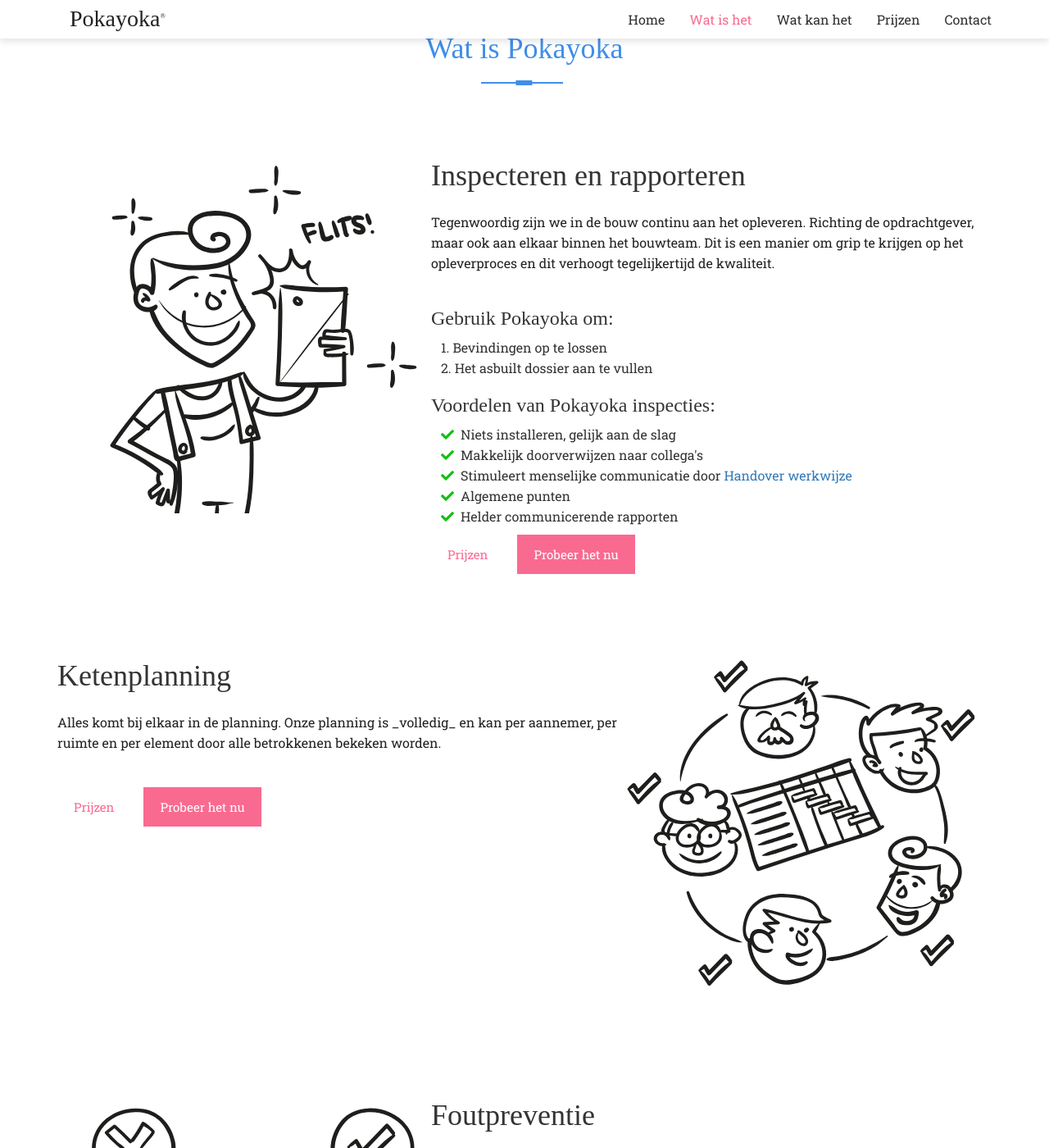
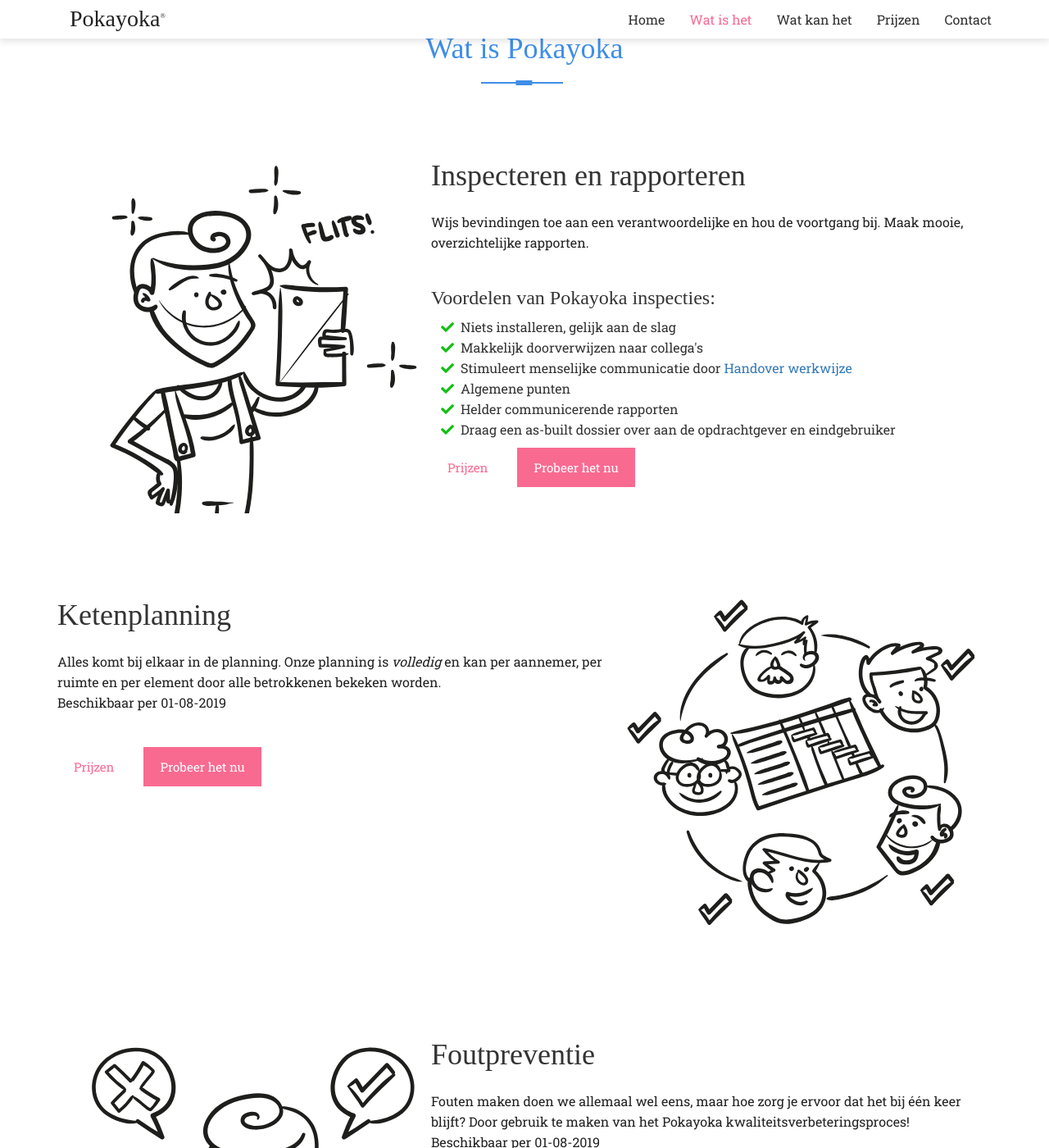
Before and after one commit to sandersoeteman/sandersoeteman.github.io, a Jekyll site: the page built from index.html, in a window 1280 px wide and 1400 px high, scrolled down 965 px. Shown: the whole window at 82% size. Built offline with Jekyll 4.4.1, drawn with Linux system fonts in a browser that asks for light colours; nearby versions of some CDN libraries; some web fonts are replaced; some of the changed text lies outside the part shown.

Commit message:
teksten etc

```diff
--- a/_includes/about_section.html
+++ b/_includes/about_section.html
@@ -26,17 +26,10 @@
                 Inspecteren en rapporteren
               </h2>
               <p class="para-mb">
-                Tegenwoordig zijn we in de bouw continu aan het opleveren.
-                Richting de opdrachtgever, maar ook aan elkaar binnen het
-                bouwteam. Dit is een manier om grip te krijgen op het
-                opleverproces en dit verhoogt tegelijkertijd de kwaliteit.
+                Wijs bevindingen toe aan een verantwoordelijke en hou de
+                voortgang bij. Maak mooie, overzichtelijke rapporten.
               </p>
 
-              <h3>Gebruik Pokayoka om:</h3>
-              <ol class="benefits">
-                <li>1. Bevindingen op te lossen</li>
-                <li>2. Het asbuilt dossier aan te vullen</li>
-              </ol>
               <h3>Voordelen van Pokayoka inspecties:</h3>
               <ul class="benefits">
                 <li>
@@ -55,6 +48,10 @@
                 <li>
                   <i class="fas fa-check"></i>Helder communicerende rapporten
                 </li>
+                <li>
+                  <i class="fas fa-check"></i>Draag een as-built dossier over
+                  aan de opdrachtgever en eindgebruiker
+                </li>
               </ul>
               <div class="themeix-button-group">
                 {% include action_buttons.html %}
@@ -71,8 +68,10 @@
               </h2>
               <p class="para-mb">
                 Alles komt bij elkaar in de planning. Onze planning is
-                _volledig_ en kan per aannemer, per ruimte en per element door
-                alle betrokkenen bekeken worden.
+                <i>volledig</i> en kan per aannemer, per ruimte en per element
+                door alle betrokkenen bekeken worden.
+                <br />
+                Beschikbaar per 01-08-2019
               </p>
               <div class="themeix-button-group">
                 {% include action_buttons.html %}
@@ -107,8 +106,10 @@
               </h2>
               <p class="para-mb">
                 Fouten maken doen we allemaal wel eens, maar hoe zorg je ervoor
-                dat het bij 1x blijft? Door gebruik te maken van het Pokayoka
-                kwaliteitsverbeteringsproces!
+                dat het bij één keer blijft? Door gebruik te maken van het
+                Pokayoka kwaliteitsverbeteringsproces!
+                <br />
+                Beschikbaar per 01-08-2019
               </p>
               <div class="themeix-button-group">
                 {% include action_buttons.html %}
--- a/_includes/footer.html
+++ b/_includes/footer.html
@@ -87,16 +87,15 @@
               <div class="row">
                 <div class="themeix-footer-bottom">
                   <div class="inner-section">
-                    <ul class="footer-menu">
+                    <!-- <ul class="footer-menu">
                       <li><a href="#">Privacy Policy</a></li>
                       <li><a href="#">Refund Policy</a></li>
                       <li><a href="#">Disclaimer</a></li>
-                    </ul>
-                    <h5>
-                      All content Appix <i class="fa fa-copyright"></i> 2017 -
-                      All rights reserved - Proudly made with
-                      <a href="http://themeix.com">Themeix</a>
-                    </h5>
+                    </ul> -->
+                    <p>
+                      © <span class="copyright-year"></span> Pokayoka. All
+                      rights reserved. | Login | Privacy | Terms and Conditions
+                    </p>
                   </div>
                 </div>
               </div>
--- a/_includes/trial.html
+++ b/_includes/trial.html
@@ -4,16 +4,23 @@
     <div class="row">
       <div class="col-md-12">
         <div class="themeix-section-heading-title">
-          <h2 class="head-title">Get Appix Now</h2>
+          <h2 class="head-title">Probeer Pokayoka nu</h2>
           <p class="light-300">
-            It is a long established fact that a reader will be distracted by
-            the readable content of a page when looking at its layout. The point
-            of using Lorem Ipsum is that
+              <h3><i class="fas fa-tools"></i></h3>
+            We zijn op dit moment druk bezig met het testen van ons product in
+            de praktijk. Zodra wij tevreden zijn over de kwaliteit die we kunnen
+            leveren, kunt u hier online een account afsluiten en direct aan de
+            slag gaan!
           </p>
+          <p class="light-300">
+            Wilt u op de hoogte gehouden worden? Vul dan hieronder het
+            <a href="#contact">contactformulier</a> in.
+          </p>
+          <h2><a href="#contact"><i class="fas fa-angle-double-down"></i></a></h2>
         </div>
       </div>
     </div>
-    <div class="row">
+    <!-- <div class="row">
       <div class="col-md-12">
         <div class="display-middle">
           <div class="table-middle">
@@ -26,7 +33,7 @@
           </div>
         </div>
       </div>
-    </div>
+    </div> -->
   </div>
 </section>
 <!-- end get appix now -->
--- a/assets/js/main.js
+++ b/assets/js/main.js
@@ -213,4 +213,9 @@
     window.addEventListener("click", clickHandler, false);
   };
   smoothScrollWithoutHash('a[href*="#"]');
+
+  /* ==========================================
+           11. Footer
+========================================== */
+  $("span.copyright-year").html(new Date().getFullYear());
 })(jQuery);
```
